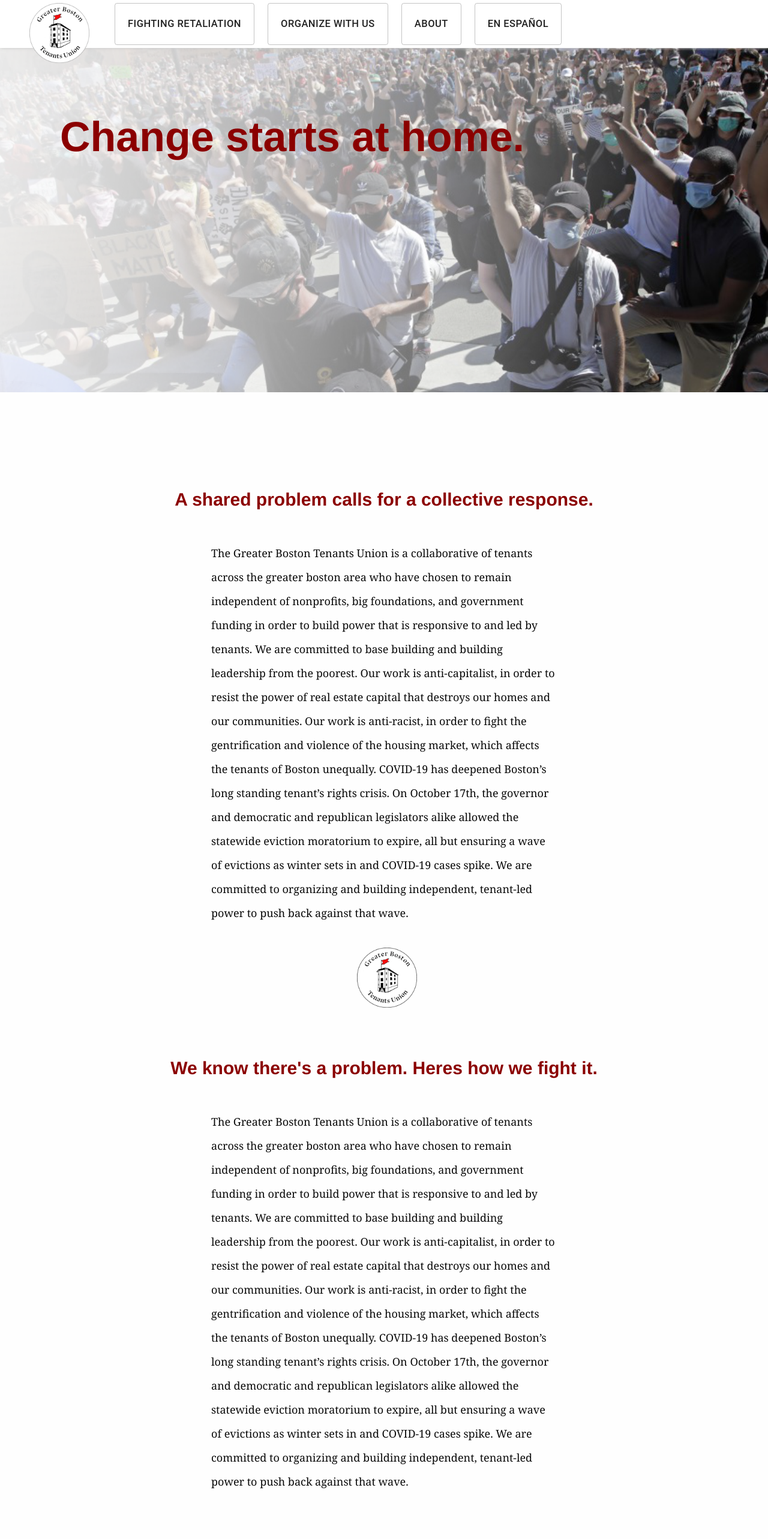
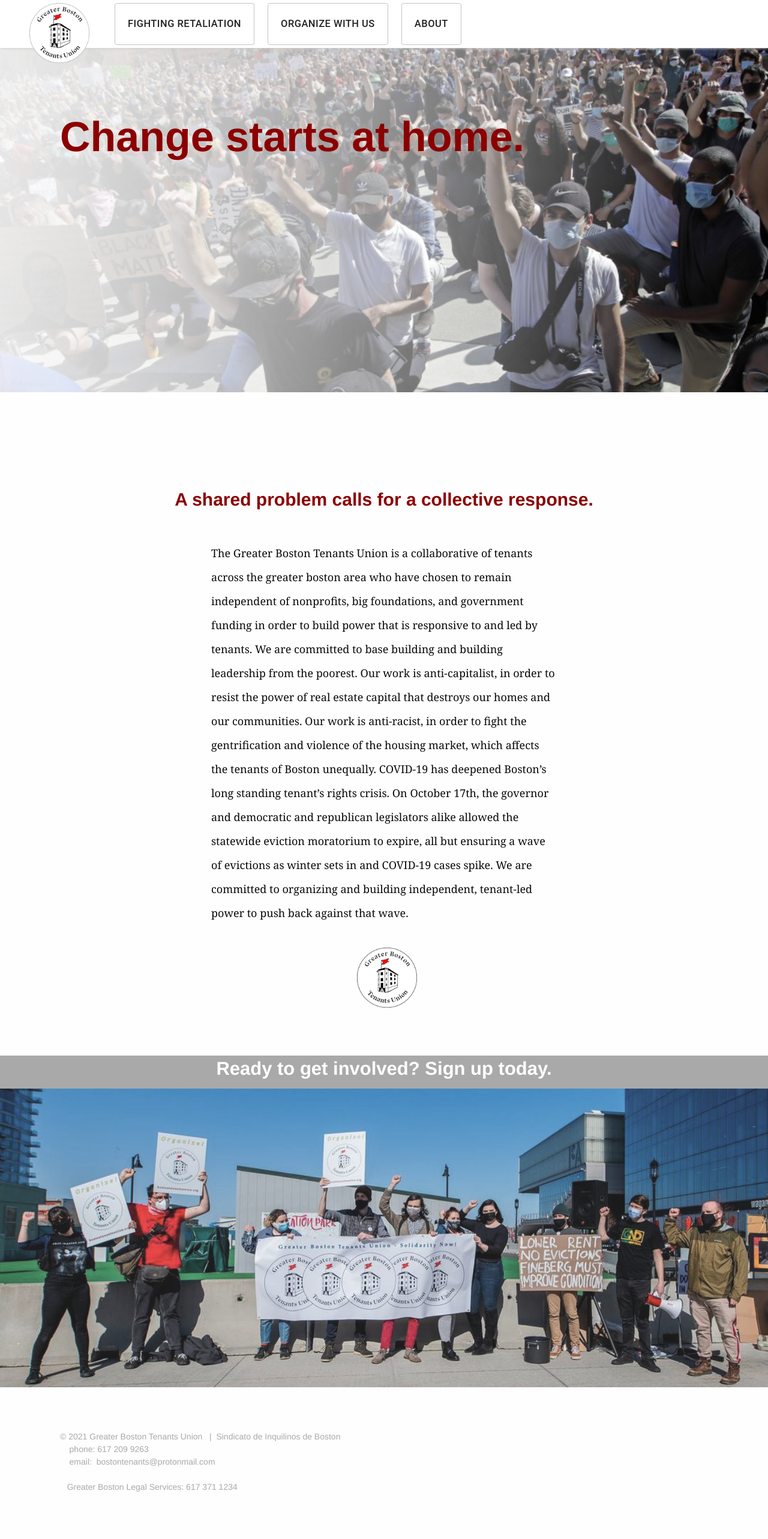
Before and after one commit to danielmdavis/gbtu, a React (Create React App) app: page /gbtu/rights in a window 1280 px wide. Shown: the top 2566 px of the page at 60% size. After the commit the page ends 2538 px from the top, so only its background shows below. Built offline with nearby package versions, Linux system fonts and the light colour scheme.

Commit message:
ready for trouble

```diff
--- a/src/Landing.jsx
+++ b/src/Landing.jsx
@@ -32,13 +32,7 @@ function Landing() {
       <br/><br/>
       <br/><br/>
       <br/><br/>
-      <h2 className='subtitle'>We know there's a problem. Heres how we fight it.</h2>
-      <br/><br/>
-      <div className='main-box'><div className='main-text'>
-        The Greater Boston Tenants Union is a collaborative of tenants across the greater boston area who have chosen to remain independent of nonprofits, big foundations, and government funding in order to build power that is responsive to and led by tenants. We are committed to base building and building leadership from the poorest. Our work is anti-capitalist, in order to resist the power of real estate capital that destroys our homes and our communities. Our work is anti-racist, in order to fight the gentrification and violence of the housing market, which affects the tenants of Boston unequally. COVID-19 has deepened Boston’s long standing tenant’s rights crisis. On October 17th, the governor and democratic and republican legislators alike allowed the statewide eviction moratorium to expire, all but ensuring a wave of evictions as winter sets in and COVID-19 cases spike. We are committed to organizing and building independent, tenant-led power to push back against that wave.
-      </div></div>
-      <br/><br/>
-      <br/><br/>
+
       <Link to='/gbtu/signup'>
         <h3 className='alt-subtitle'>
           <span className='hover-other'>
--- a/src/Rights.jsx
+++ b/src/Rights.jsx
@@ -20,7 +20,7 @@ function Rights() {
   return (
     <div className="App">
       <TopBar />
-      <GenericHeader title='Press Release on Retaliation by Alpha mgmt' />
+      <GenericHeader title='Fighting Landlord Retaliation' />
 
       <br/><br/>
       <br/><br/>
@@ -67,10 +67,7 @@ function Rights() {
         Our next steps right now are to send a letter to Alpha Management and Anwar Faisal to let them know that we will not back down, and to continue our organizing to ensure that tenants rights remain at the forefront of our movement. We will continue to fight to hold landlords accountable for providing safe and fair living conditions while we work to create a world without landlords.
       </div></div>
       <br/><br/>
-      <div className='main-box'><div className='main-text'>
-        If you are able to support our legal defense, please donate here. Reporting on Mr. Faisal and Alpha Management can be found in The Boston Globe, Boston Magazine, Wicked Local Somerville, and CBS Boston.
-      </div></div>
-      <br/><br/>
+
       <div className='main-box'><div className='main-text'>
         Tenants are right now working to protect themselves from the landlord class that denies tenants’ rights and threatens tenants’ unity. Join the struggle and assert your rights as a tenant. You can get in touch with the Alpha Tenants Union and GBTU through our social media accounts here and here.
       </div></div>
@@ -90,12 +87,12 @@ function Rights() {
       </div>
       <br/><br/>
       <br/><br/>
-        <h4 style={{ padding: '9px' }} className='alt-subtitle'>
-          <span className='hover-other'>
-            <span>
-              Download PDF
-            </span>
-          </span>
+        <h4 style={{ padding: '9px' }} className='subtitle'>
+            <a href='./PressStatement.pdf' download>
+              <span>
+                Download PDF
+              </span>
+            </a>
         </h4>
         <br/><br/>
         <br/><br/>
--- a/src/TopBar.jsx
+++ b/src/TopBar.jsx
@@ -30,9 +30,7 @@ function TopBar() {
             <Link to='/gbtu/about'>
               <Button className="bar-button" variant="outlined" size="large">About</Button>
             </Link>
-            <Link to='/gbtu/about'>
-              <Button className="bar-button" variant="outlined" size="large">En Español</Button>
-            </Link>
+
             <ul class="submenu menu vertical medium-horizontal" data-submenu></ul>
           </ul>
       </div>
```
Also changed, not shown: 1 other file (tests, documents, lock files or other folders).
